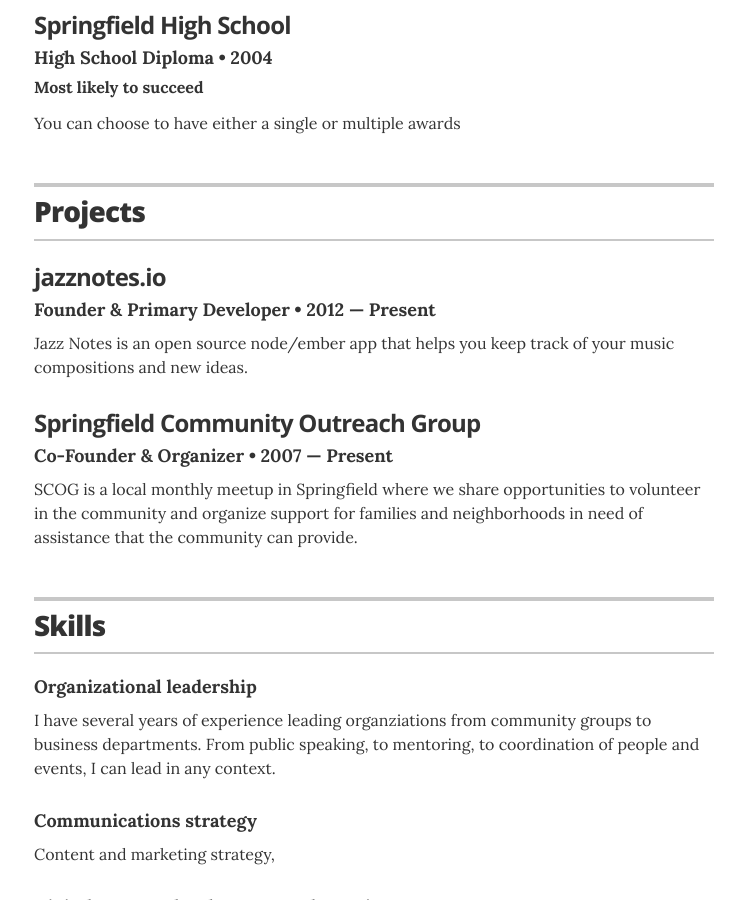
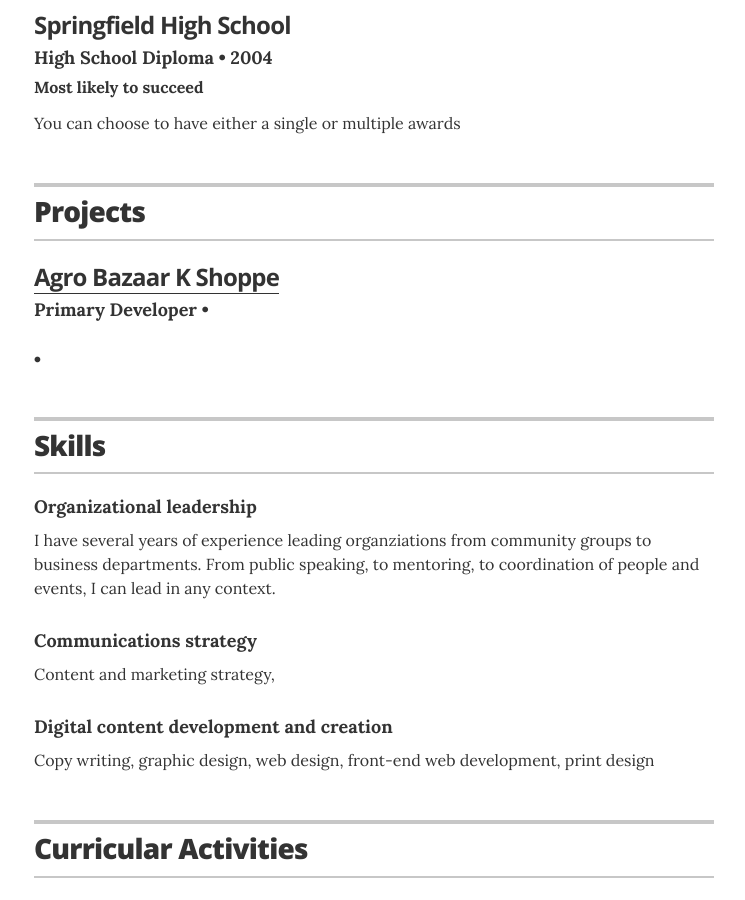
Before and after one commit to razlanhanif/razlanhanif.github.io, a Jekyll site: the page built from index.html, in a window 1280 px wide and 900 px high, scrolled down 1497 px. Shown: the whole window, without its empty margins (266-1011 px from the left). Built offline with Jekyll 4.4.1, drawn with Linux system fonts in a browser that asks for light colours.

Commit message:
update projects

```diff
--- a/_data/projects.yml
+++ b/_data/projects.yml
@@ -2,15 +2,14 @@
 # uncomment the urls if you wish to display them, and add your own URL
 
 # jazznotes.io
-- project: jazznotes.io
-  role: Founder & Primary Developer
-  duration: 2012 &mdash; Present
-  # url: "#"
-  description: Jazz Notes is an open source node/ember app that helps you keep track of your music compositions and new ideas.
+- project: Agro Bazaar K Shoppe
+  role: Primary Developer
+  Establish: 2020
+  url: "https://agrobazaarkshoppe.com/"
 
 # Springfield Community Outreach Group
-- project: Springfield Community Outreach Group
-  role: Co-Founder & Organizer
-  duration: 2007 &mdash; Present
+- #project: Springfield Community Outreach Group
+  #role: Co-Founder & Organizer
+  #duration: 2007 &mdash; Present
   # url: "#"
-  description: SCOG is a local monthly meetup in Springfield where we share opportunities to volunteer in the community and organize support for families and neighborhoods in need of assistance that the community can provide.
+  #description: SCOG is a local monthly meetup in Springfield where we share opportunities to volunteer in the community and organize support for families and neighborhoods in need of assistance that the community can provide.
```
